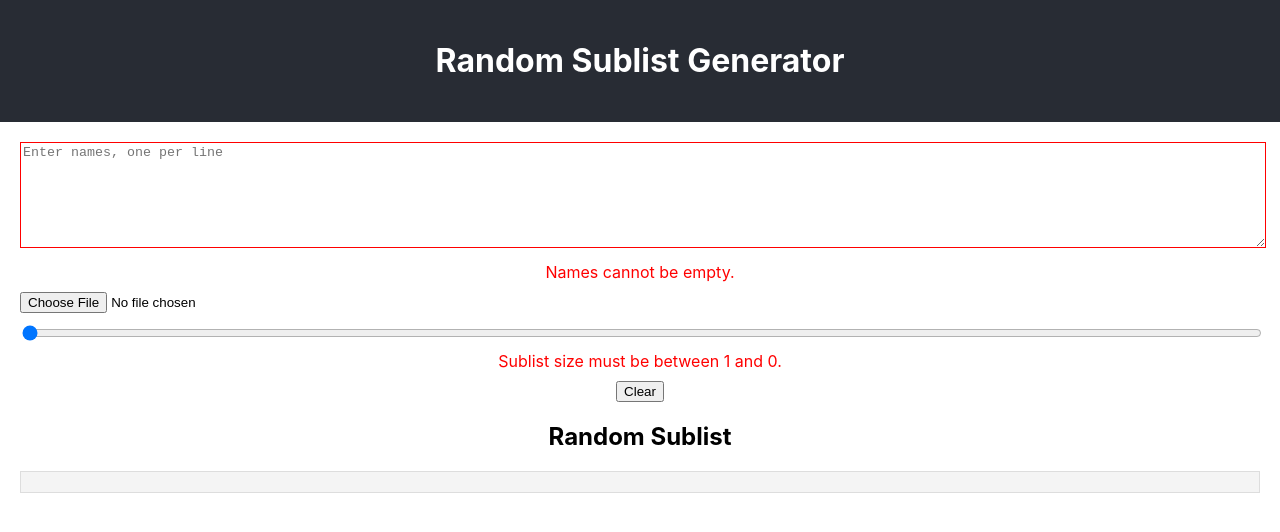
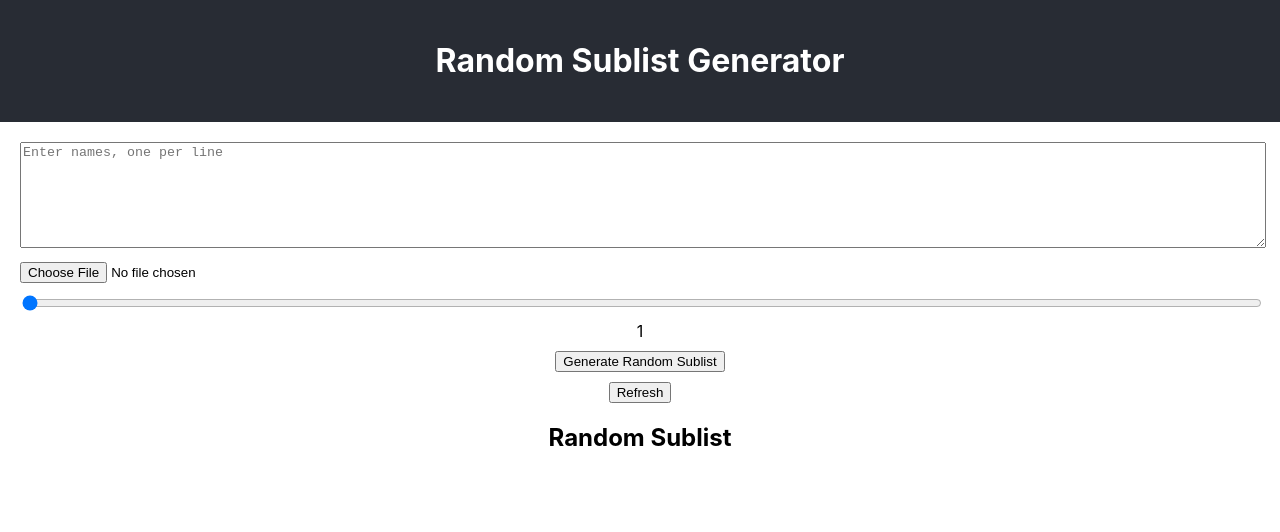
Before and after one commit to geraldnguyen/random-x, a React (Create React App) app in the folder random-x/: page / in a window 1280 px wide. Shown: the top 532 px of the page. Built offline with nearby package versions, Linux system fonts and the light colour scheme.

Commit message:
Prompt 6 + tweaks

```diff
--- a/random-x/src/App.css
+++ b/random-x/src/App.css
@@ -1,35 +1,11 @@
 .App {
   text-align: center;
-}
-
-.App-logo {
-  height: 40vmin;
-  pointer-events: none;
-}
-
-@media (prefers-reduced-motion: no-preference) {
-  .App-logo {
-    animation: App-logo-spin infinite 20s linear;
-  }
 }
 
 .App-header {
   background-color: #282c34;
   padding: 20px;
   color: white;
-}
-
-.App-link {
-  color: #61dafb;
-}
-
-@keyframes App-logo-spin {
-  from {
-    transform: rotate(0deg);
-  }
-  to {
-    transform: rotate(360deg);
-  }
 }
 
 .input-section {
--- a/random-x/src/App.js
+++ b/random-x/src/App.js
@@ -1,66 +1,19 @@
-import React, { useState, useEffect } from 'react';
+import React, { useState } from 'react';
 import './App.css';
-import FileUpload from './components/FileUpload';
 
 function App() {
-  const [names, setNames] = useState('');
+  const [names, setNames] = useState([]);
   const [sublistSize, setSublistSize] = useState(1);
-  const [output, setOutput] = useState([]);
-  const [errors, setErrors] = useState({ names: '', sublistSize: '' });
+  const [randomSublist, setRandomSublist] = useState([]);
 
-  const handleFileUpload = (fileContent) => {
-    if (names) {
-      if (window.confirm('Existing names will be replaced. Do you want to continue?')) {
-        setNames(fileContent);
-      }
-    } else {
-      setNames(fileContent);
-    }
+  const handleRandomize = () => {
+    const shuffled = [...names].sort(() => 0.5 - Math.random());
+    setRandomSublist(shuffled.slice(0, sublistSize));
   };
 
-  const handleClear = () => {
-    setNames('');
-    setSublistSize(1);
-    setOutput([]);
-    setErrors({ names: '', sublistSize: '' });
+  const handleRefresh = () => {
+    handleRandomize();
   };
-
-  const validateNames = (names) => {
-    const nameList = names.split('\n').filter(Boolean);
-    const uniqueNames = new Set(nameList);
-    if (nameList.length === 0) {
-      return 'Names cannot be empty.';
-    }
-    if (nameList.length !== uniqueNames.size) {
-      return 'Names must be unique.';
-    }
-    return '';
-  };
-
-  const validateSublistSize = (size, names) => {
-    const nameList = names.split('\n').filter(Boolean);
-    if (size < 1 || size > nameList.length) {
-      return `Sublist size must be between 1 and ${nameList.length}.`;
-    }
-    return '';
-  };
-
-  const generateRandomSublist = (names, size) => {
-    const nameList = names.split('\n').filter(Boolean);
-    const shuffled = nameList.sort(() => 0.5 - Math.random());
-    return shuffled.slice(0, size);
-  };
-
-  useEffect(() => {
-    const nameError = validateNames(names);
-    const sizeError = validateSublistSize(sublistSize, names);
-    setErrors({ names: nameError, sublistSize: sizeError });
-
-    if (!nameError && !sizeError) {
-      const randomSublist = generateRandomSublist(names, sublistSize);
-      setOutput(randomSublist);
-    }
-  }, [names, sublistSize]);
 
   return (
     <div className="App">
@@ -70,27 +23,40 @@ function App() {
       <main>
         <div className="input-section">
           <textarea
-            value={names}
-            onChange={(e) => setNames(e.target.value)}
+            onChange={(e) => setNames(e.target.value.split('\n'))}
             placeholder="Enter names, one per line"
-            className={errors.names ? 'error' : ''}
           />
-          {errors.names && <div className="error-message">{errors.names}</div>}
-          <FileUpload onFileUpload={handleFileUpload} />
           <input
-            type="range"
-            min="1"
-            max={names.split('\n').filter(Boolean).length}
-            value={sublistSize}
-            onChange={(e) => setSublistSize(e.target.value)}
-            className={errors.sublistSize ? 'error' : ''}
+            type="file"
+            onChange={(e) => {
+              const file = e.target.files[0];
+              const reader = new FileReader();
+              reader.onload = (event) => {
+                setNames(event.target.result.split('\n'));
+              };
+              reader.readAsText(file);
+            }}
           />
-          {errors.sublistSize && <div className="error-message">{errors.sublistSize}</div>}
-          <button onClick={handleClear}>Clear</button>
+          <div>
+            <input
+              type="range"
+              min="1"
+              max={names.length}
+              value={sublistSize}
+              onChange={(e) => setSublistSize(Number(e.target.value))}
+            />
+            <span>{sublistSize}</span>
+          </div>
+          <button onClick={handleRandomize}>Generate Random Sublist</button>
+          <button onClick={handleRefresh}>Refresh</button>
         </div>
         <div className="output-section">
           <h2>Random Sublist</h2>
-          <pre>{output.join('\n')}</pre>
+          <ul>
+            {randomSublist.map((name, index) => (
+              <li key={index}>{name}</li>
+            ))}
+          </ul>
         </div>
       </main>
     </div>
```
Also changed, not shown: 1 other file (tests, documents, lock files or other folders).
